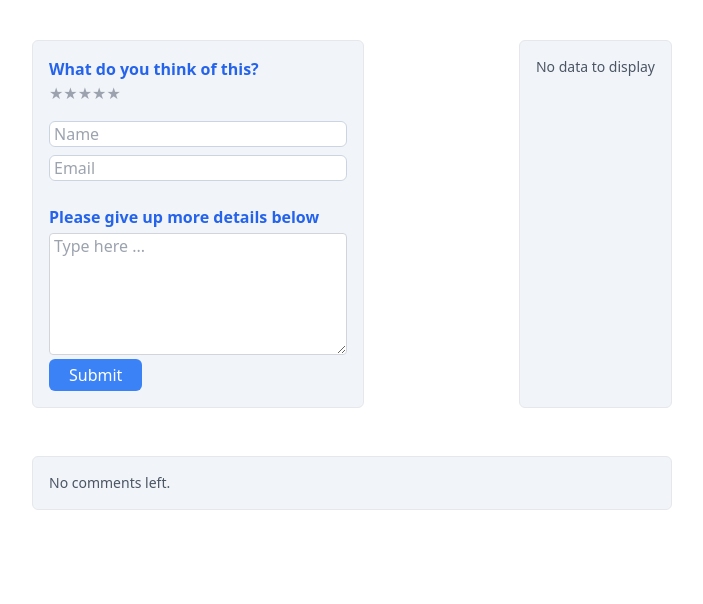
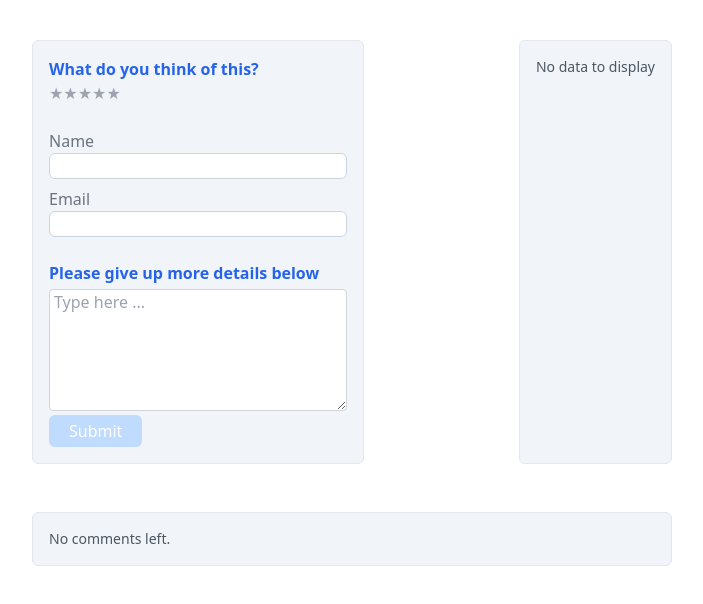
Before and after one commit to chuk-chuk/feedback-page, a React (Create React App) app: page / in a window 1280 px wide. Shown: the top 604 px of the page, without its empty margins (8-711 px from the left). Built offline with nearby package versions, Linux system fonts and the light colour scheme.

Commit message:
Add email validation; disable submit on invalid

```diff
--- a/src/App.tsx
+++ b/src/App.tsx
@@ -5,15 +5,19 @@ import Button from "./components/Button/Button";
 import Graph from "./components/Graph/Graph";
 import BoxInput from "./components/BoxInput/BoxInput";
 import TextInput from "./components/TextInput/TextInput";
+import ValidationMessage from "./components/ValidationMessage/ValidationMessage";
 import { Comment } from "./App.types";
+import { mappedGraphData } from "./App.helpers";
 import "./index.css";
-import ValidationMessage from "./components/ValidationMessage/ValidationMessage";
 
 const validationSchema: yup.SchemaOf<Comment> = yup.object().shape({
   name: yup.string().required("Name is required"),
-  email: yup.string().required("Email is required"),
   comment: yup.string().required("Leave your comment please"),
   rating: yup.number().required(),
+  email: yup
+    .string()
+    .email("Enter a valid email")
+    .required("Email is required"),
 });
 
 const initialValues: Comment = {
@@ -27,9 +31,19 @@ function App() {
   const [comments, setComments] = useState<Comment[]>([]);
   const [rating, setRating] = useState(0);
 
+  let categoriesData: string[] = [];
+  let numberOfPeople: number[] = [];
+
+  const data = mappedGraphData(comments);
+
+  Object.entries(data).forEach(([keyRating, data]) => {
+    categoriesData.push(keyRating);
+    numberOfPeople.push(data.length);
+  });
+
   return (
     <div className="m-10 w-full md:w-3/4 lg:w-1/2">
-      <div className="mb-12 flex gap-8 justify-between">
+      <div className="mb-12 flex justify-between">
         <div className="p-4 bg-slate-100 border border-gray-200 rounded-md">
           <Formik
             initialValues={initialValues}
@@ -45,11 +59,13 @@ function App() {
               handleChange,
               handleBlur,
               setFieldValue,
+              isSubmitting,
+              isValid,
               errors,
               touched,
             }: FormikProps<Comment>) => (
               <Form>
-                <div className="mb-4">
+                <div className="mb-6">
                   <p className="text-blue-600 font-bold">
                     What do you think of this?
                   </p>
@@ -68,7 +84,7 @@ function App() {
                           handleChange(event);
                         }}
                       >
-                        <span>&#9733;</span>
+                        <span id="star">&#9733;</span>
                       </button>
                     );
                   })}
@@ -76,7 +92,7 @@ function App() {
                 <TextInput
                   id="name"
                   name="name"
-                  placeholder="Name"
+                  label="Name"
                   value={values.name}
                   onChange={handleChange}
                   onBlur={handleBlur}
@@ -90,10 +106,10 @@ function App() {
                 <TextInput
                   id="email"
                   name="email"
+                  label="Email"
                   value={values.email}
                   onChange={handleChange}
                   onBlur={handleBlur}
-                  placeholder="Email"
                   inputClassName="mb-6"
                 />
                 {errors.email && touched.email && (
@@ -103,6 +119,7 @@ function App() {
                 )}
                 <BoxInput
                   id="comment"
+                  name="comment"
                   rows={5}
                   cols={30}
                   value={values.comment}
@@ -115,7 +132,11 @@ function App() {
                     {errors.comment}
                   </ValidationMessage>
                 )}
-                <Button type="submit" title="Submit" />
+                <Button
+                  type="submit"
+                  title="Submit"
+                  disabled={!isValid || isSubmitting || rating === 0}
+                />
               </Form>
             )}
           </Formik>
@@ -126,7 +147,7 @@ function App() {
               No data to display
             </ValidationMessage>
           ) : (
-            <Graph graphData={[1, 2, 3, 4, 5]} />
+            <Graph graphData={numberOfPeople} categories={categoriesData} />
           )}
         </aside>
       </div>
```
